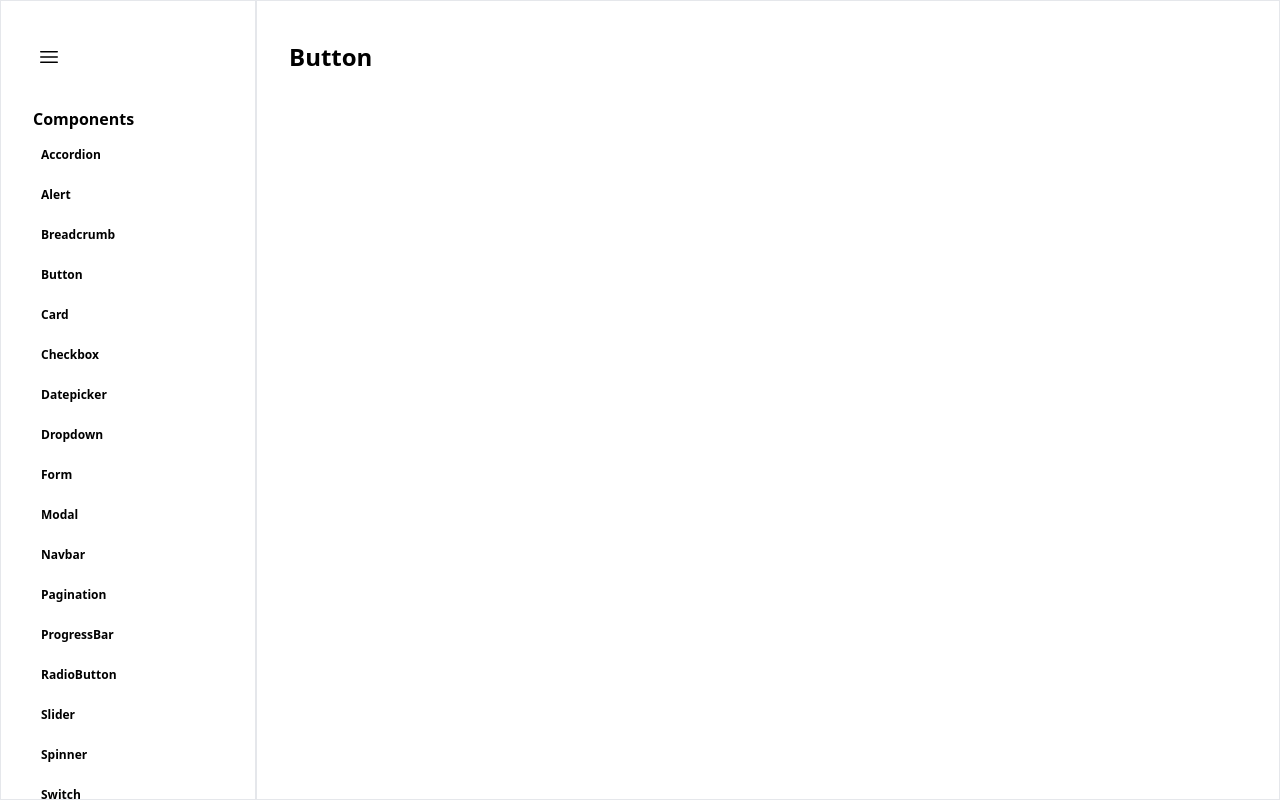
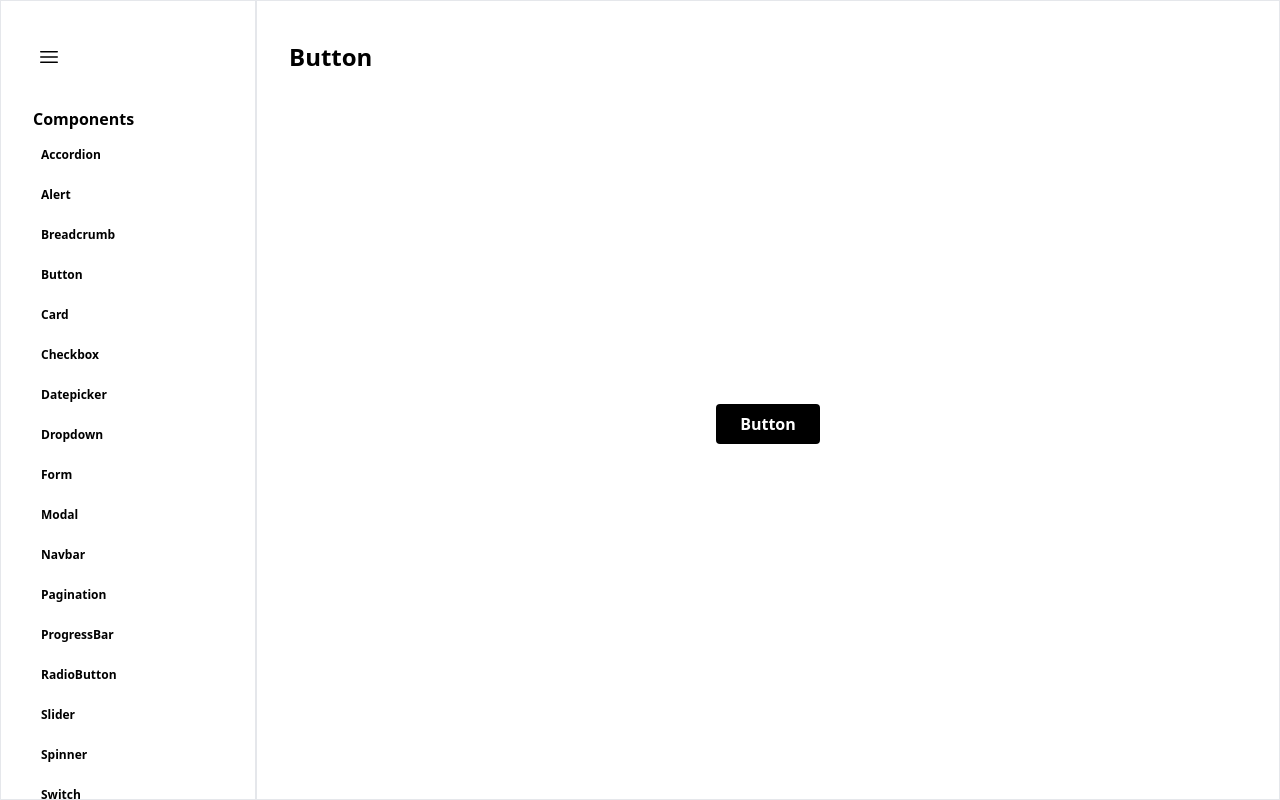
Before and after one commit to socratat-b/DailyComponents, a SvelteKit app: page /button in a window 1280 px wide. Built offline with nearby package versions, Linux system fonts and the light colour scheme.

Commit message:
added button

```diff
--- a/src/routes/button/+page.svelte
+++ b/src/routes/button/+page.svelte
@@ -0,0 +1,4 @@
+<button
+	class="px-6 py-2 font-sans font-semibold text-white transition-all duration-100 bg-black rounded hover:bg-black/75"
+	>Button</button
+>
```
